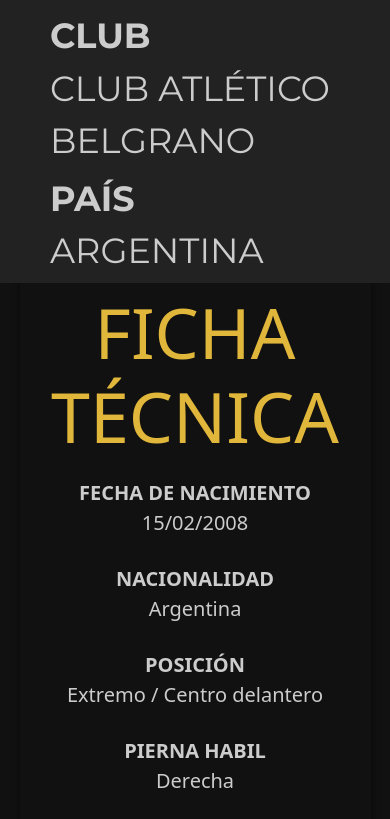
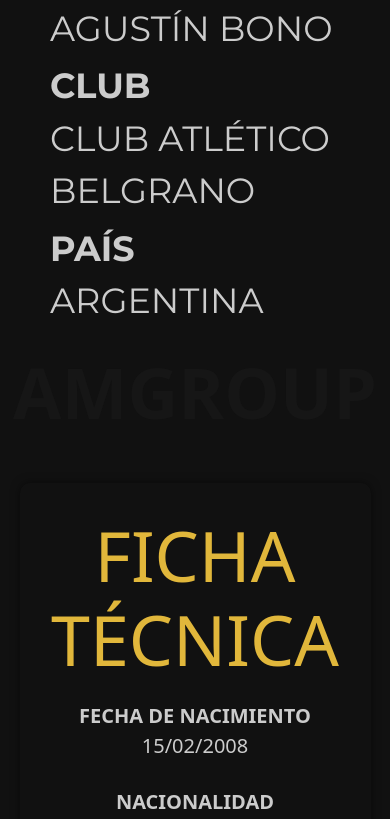
Before and after one commit to fermoya222/AMGgroup, a plain HTML site: page fichaBono.html in a window 390 px wide. Shown: the part 832-1651 px from the top of the page. Drawn offline with nearby package versions, Linux system fonts and the light colour scheme.

Commit message:
ficha resp

```diff
--- a/css/ficha.css
+++ b/css/ficha.css
@@ -17,7 +17,7 @@ body {
     display: flex;
   justify-content: center;
   align-items: center;
-    height: 100vh;
+    /* height: 100vh; */
   margin: auto;
 }
 
@@ -33,16 +33,16 @@ body {
     width: 90%;
     box-shadow: 0px 0px 10px rgba(0, 0, 0, 0.5);
     margin-top: 50px;  /* Márgenes superior e inferior */
-    margin-bottom: 50px;
+    margin-bottom: 100px;
     color: #cccccc;
 }
 
 .texto-fondo8 {
     position: absolute;
-    top: 90%;
+    top: 110%;
     left: 50%;
     transform: translate(-50%, -50%); /* Centra el texto */
-    font-size: 300px;  /* Tamaño grande */
+    font-size: 250px;  /* Tamaño grande */
     font-weight: bold;
     color: rgba(71, 68, 68, 0.1); /* Color semi-transparente */
     z-index: 0; /* Lo envía al fondo */
@@ -52,7 +52,8 @@ body {
 
 @media (max-width: 768px) {
     .texto-fondo8 {
-      font-size: 0px; /* Ejemplo: reduces el tamaño en móviles */
+      font-size: 70px; /* Ejemplo: reduces el tamaño en móviles */
+      top: 145%;
     }
 }
 
@@ -63,10 +64,12 @@ body {
     flex-wrap: wrap;
     gap: 60px; /* Más separación */
    min-height: 90vh;
-   background-color: #222222;
+   background-color: #111111;
    font-family: "Montserrat", sans-serif;
    position: relative;
    overflow: hidden;
+   margin-bottom: 100px;
+   margin-top: 50px;
 }
 
 @media (max-width: 768px) {
```
